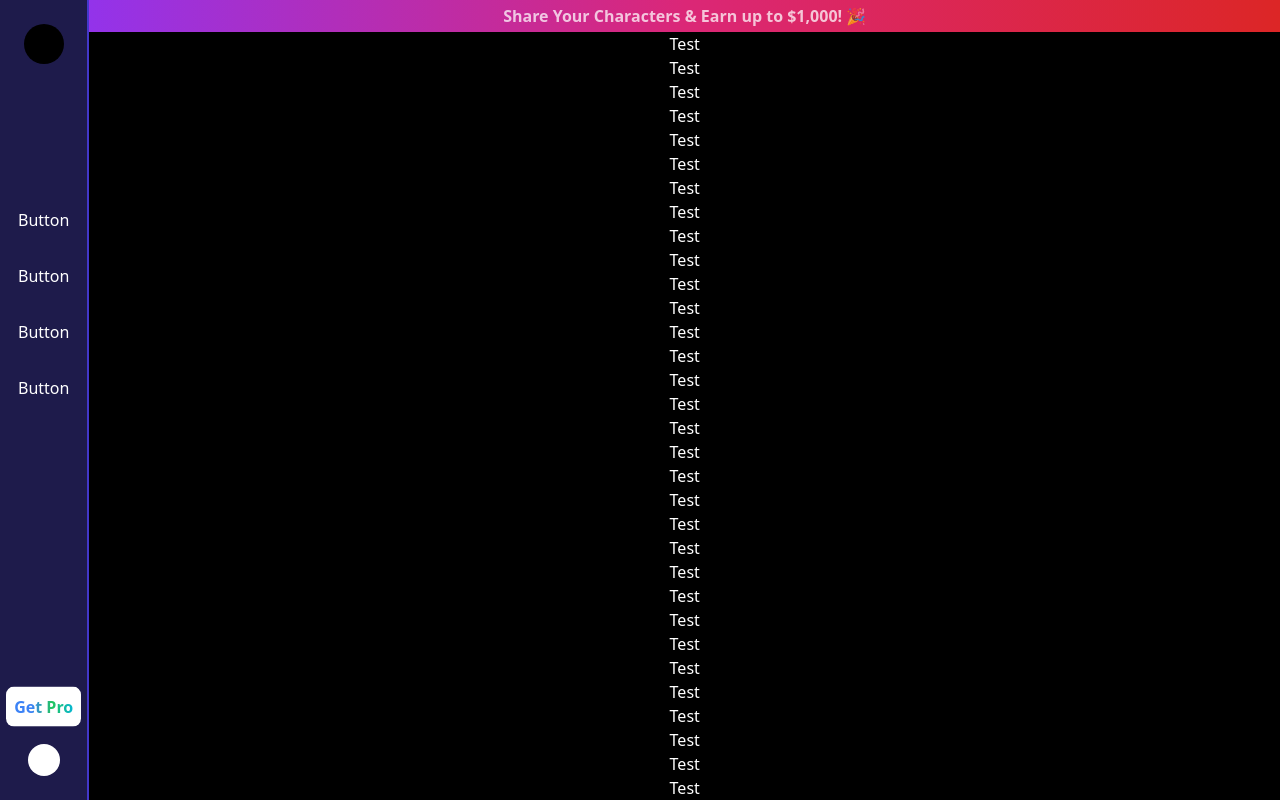
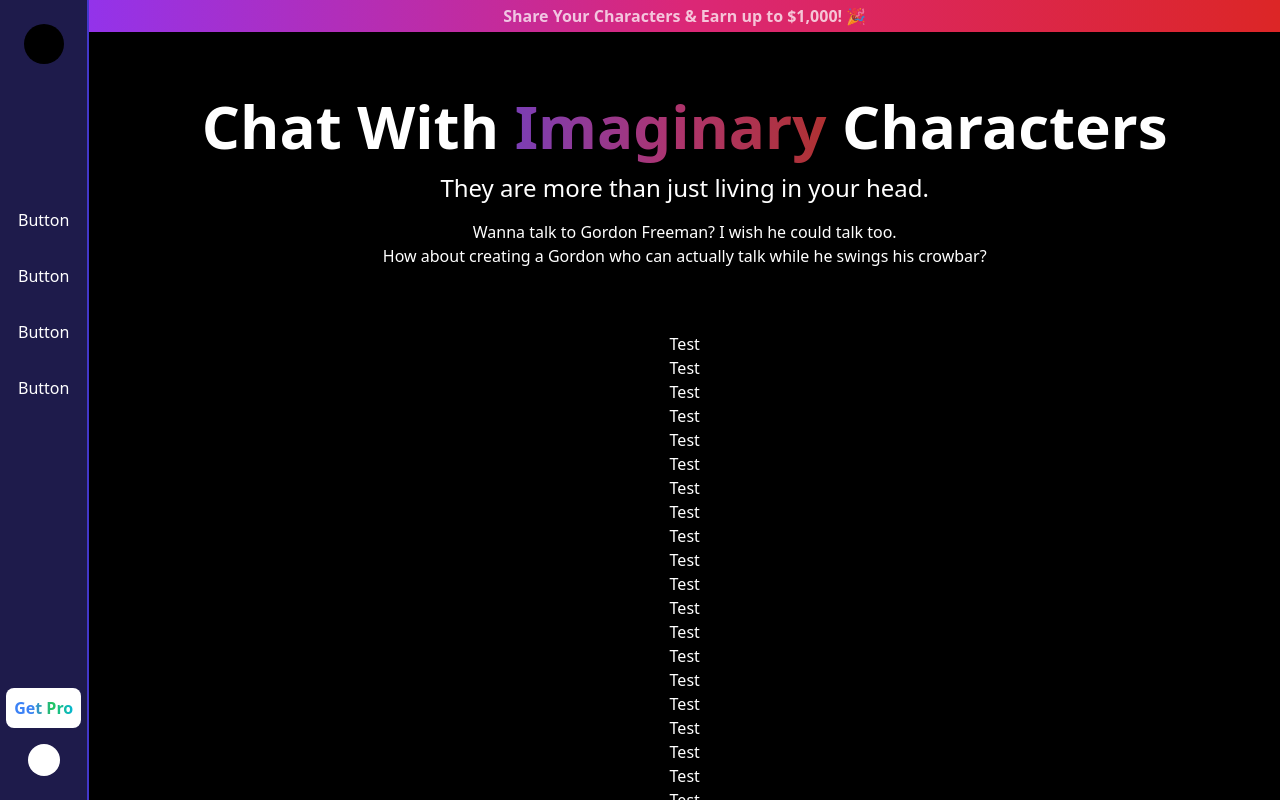
Before and after one commit to kelvinthh/carter-remix, a React (Vite) app: page / in a window 1280 px wide. Built offline with nearby package versions, Linux system fonts and the light colour scheme; what tailwindcss-animated would draw is missing.

Commit message:
Add headings section at Content

```diff
--- a/src/components/Header.tsx
+++ b/src/components/Header.tsx
@@ -16,7 +16,7 @@ export default function Header() {
       <div className="flex-grow bg-white" />
       {/* Bottom buttons */}
       <div className="flex animate-fade-right flex-col items-center space-y-4 animate-delay-700 animate-ease-in-out">
-        <button className="flex animate-bounce items-center justify-center rounded-lg bg-white p-2">
+        <button className="flex animate-wiggle-more animate-infinite items-center justify-center rounded-lg bg-white p-2">
           <span className="bg-gradient-to-r from-blue-500 from-30% via-green-500 to-cyan-500 bg-clip-text text-xs font-bold text-transparent sm:text-base">
             Get Pro
           </span>
--- a/src/pages/Content.tsx
+++ b/src/pages/Content.tsx
@@ -1,12 +1,32 @@
 export default function Content() {
   return (
-    <div className="flex h-screen w-full animate-fade flex-col items-center overflow-auto bg-black text-white animate-delay-500">
+    <div className="flex h-screen w-full animate-fade flex-col items-center overflow-auto bg-black pb-16 text-white animate-delay-500">
       {/* Earn $1000 Text */}
       <button className="group w-full bg-gradient-to-r from-purple-600 via-pink-600 to-red-600 py-1 text-center font-bold">
         <p className="animate-pulse transition-all group-hover:animate-none">
           Share Your Characters & Earn up to $1,000! 🎉
         </p>
       </button>
+
+      {/* A heading text block */}
+      <div className="flex w-full flex-col items-center justify-center space-y-2 py-16 text-center font-light sm:space-y-4">
+        <h1 className="animate-fade-down text-4xl font-bold animate-delay-[500ms] animate-ease-in-out sm:text-6xl">
+          Chat With{" "}
+          <span className="animate-pulse bg-gradient-to-r from-purple-500 via-pink-500 to-red-500 bg-clip-text text-transparent">
+            Imaginary
+          </span>{" "}
+          Characters
+        </h1>
+        <h2 className="animate-fade-up text-xl font-medium animate-delay-[1000ms] animate-ease-in-out sm:text-2xl">
+          They are more than just living in your head.
+        </h2>
+        <h3 className="animate-fade-up px-8 animate-delay-[1000ms] animate-ease-in-out text-sm sm:text-base">
+          Wanna talk to Gordon Freeman? I wish he could talk too.
+          <br />
+          How about creating a Gordon who can actually talk while he swings his
+          crowbar?
+        </h3>
+      </div>
 
       <h1>Test</h1>
       <h1>Test</h1>
```
